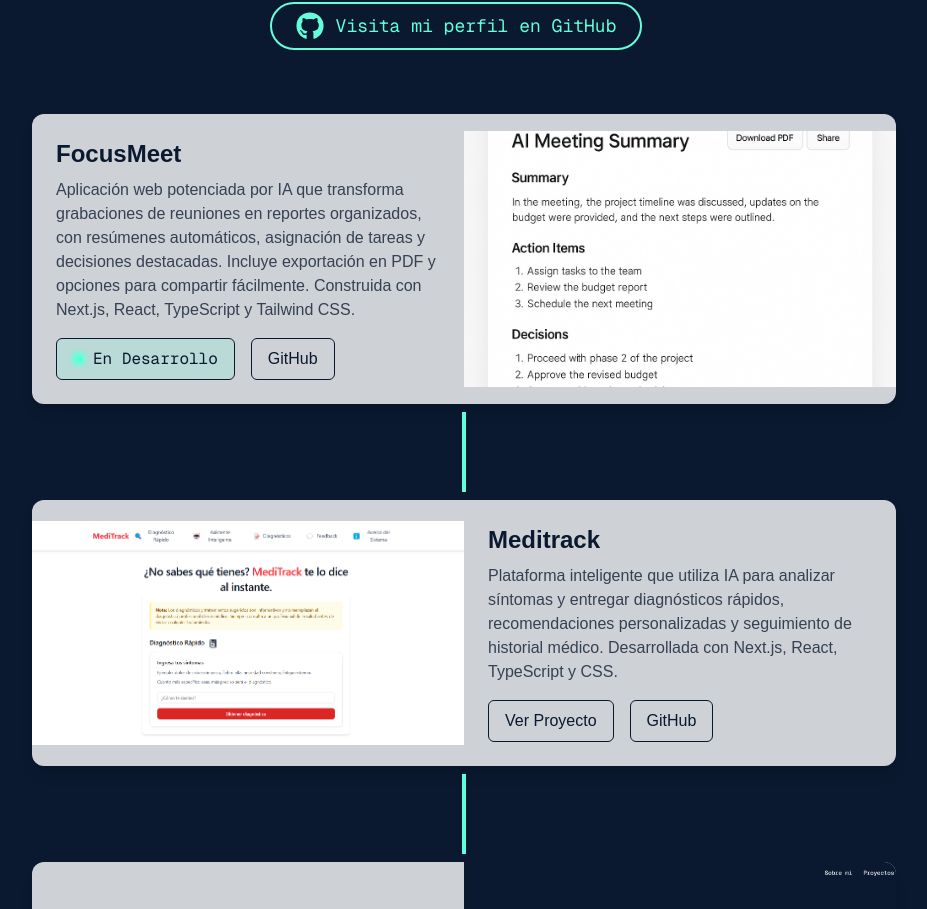
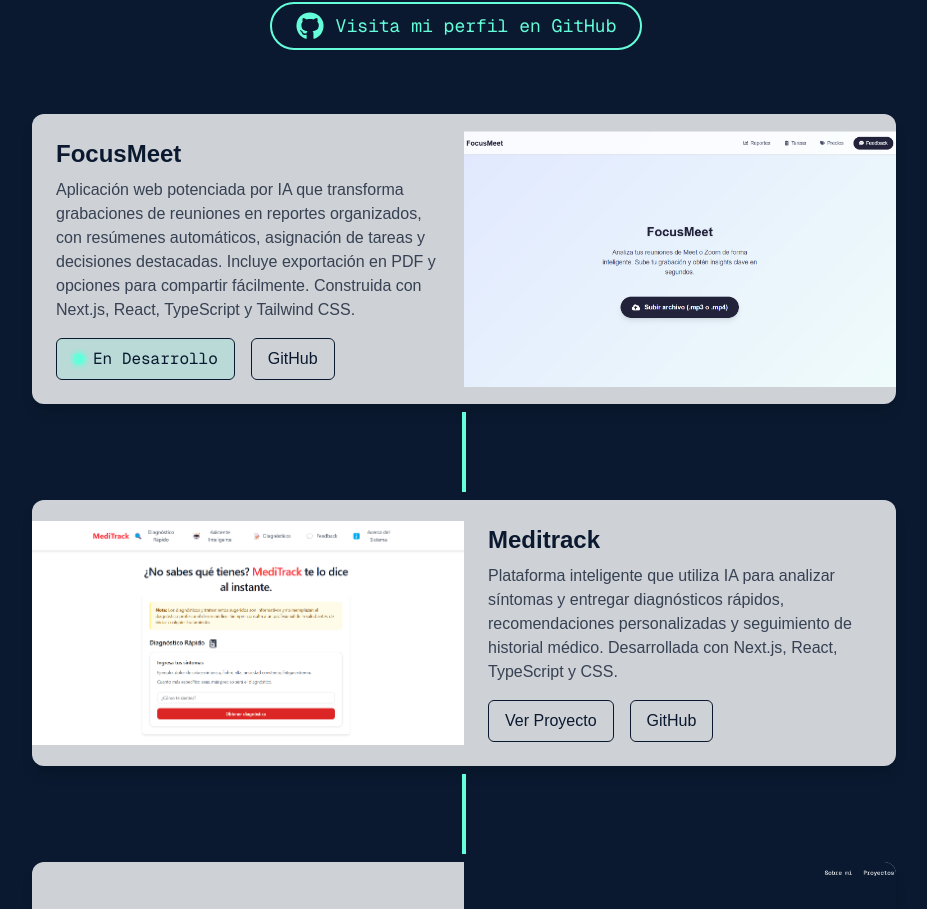
Before and after one commit to benjaghv/PersonalBrand, a Next.js app: page / in a window 1280 px wide. Shown: the part 1758-2667 px from the top of the page, without its empty margins (184-1111 px from the left). Built offline with nearby package versions, Linux system fonts and the light colour scheme.

Commit message:
Photo update

```diff
--- a/src/app/page.tsx
+++ b/src/app/page.tsx
@@ -264,7 +264,7 @@ export default function Home() {
             <div className="flex flex-col md:flex-row-reverse items-center bg-white/80 rounded-xl shadow-lg overflow-hidden transition-all duration-300 hover:shadow-[0_0_32px_#64ffda99] hover:scale-[1.025]">
               <div className="w-full md:w-1/2 h-56 md:h-64 relative min-w-0">
                 <Image
-                  src="/images/focusmeetexam.png"
+                  src="/images/focusmeethome.png"
                   alt="Proyecto 1"
                   fill
                   className="object-cover"
```
Also changed, not shown: public/images/focusmeethome.png (added).
